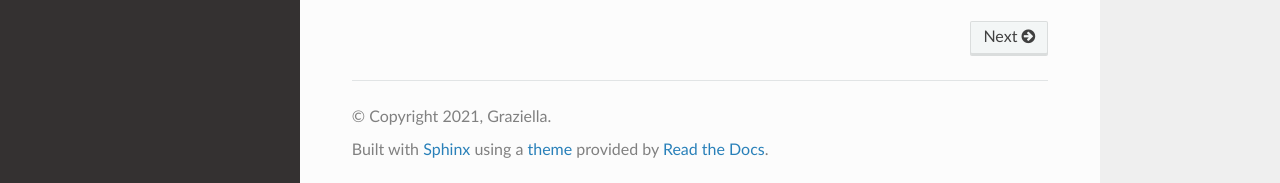
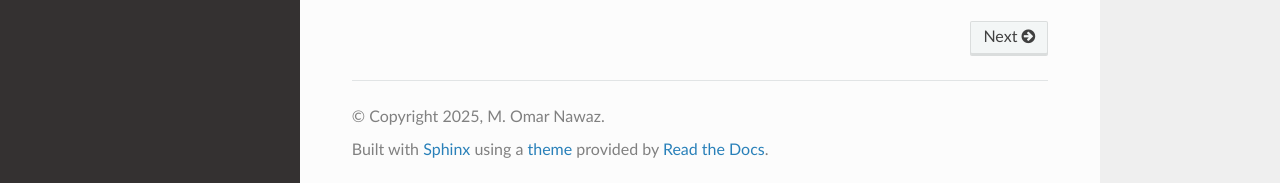
Before and after one commit to omarnawaz/groupwiki, a Sphinx documentation site: the page built from docs/source/index.rst, in a window 1280 px wide and 900 px high, scrolled down 746 px, cut to the strip 178-900 px from the top of the window. Shown: the part 536-719 px from the top of the strip. Built offline with Sphinx 7.4.7 and the Read the Docs theme 3.1.0, drawn with Linux system fonts in a browser that asks for light colours; some of the changed lines change nothing that is shown.

Commit message:
updated conf.py

```diff
--- a/docs/source/conf.py
+++ b/docs/source/conf.py
@@ -1,35 +1,32 @@
 # Configuration file for the Sphinx documentation builder.
+#
+# For the full list of built-in configuration values, see the documentation:
+# https://www.sphinx-doc.org/en/master/usage/configuration.html
 
-# -- Project information
+# -- Project information -----------------------------------------------------
+# https://www.sphinx-doc.org/en/master/usage/configuration.html#project-information
 
-project = 'Lumache'
-copyright = '2021, Graziella'
-author = 'Graziella'
+project = 'CASA'
+copyright = '2025, M. Omar Nawaz'
+author = 'M. Omar Nawaz'
 
-release = '0.1'
-version = '0.1.0'
+import os
+import sys
+sys.path.insert(0, os.path.abspath('../..'))
 
-# -- General configuration
+# -- General configuration ---------------------------------------------------
+# https://www.sphinx-doc.org/en/master/usage/configuration.html#general-configuration
 
-extensions = [
-    'sphinx.ext.duration',
-    'sphinx.ext.doctest',
-    'sphinx.ext.autodoc',
-    'sphinx.ext.autosummary',
-    'sphinx.ext.intersphinx',
-]
-
-intersphinx_mapping = {
-    'python': ('https://docs.python.org/3/', None),
-    'sphinx': ('https://www.sphinx-doc.org/en/master/', None),
-}
-intersphinx_disabled_domains = ['std']
+extensions = ['sphinx.ext.autodoc']
 
 templates_path = ['_templates']
+exclude_patterns = []
 
-# -- Options for HTML output
+
+
+# -- Options for HTML output -------------------------------------------------
+# https://www.sphinx-doc.org/en/master/usage/configuration.html#options-for-html-output
 
 html_theme = 'sphinx_rtd_theme'
-
-# -- Options for EPUB output
-epub_show_urls = 'footnote'
+html_static_path = ['_static']
+autoclass_content = 'both'
--- /dev/null
+++ b/docs/source/conf_old.py
@@ -0,0 +1,35 @@
+# Configuration file for the Sphinx documentation builder.
+
+# -- Project information
+
+project = 'Lumache'
+copyright = '2021, Graziella'
+author = 'Graziella'
+
+release = '0.1'
+version = '0.1.0'
+
+# -- General configuration
+
+extensions = [
+    'sphinx.ext.duration',
+    'sphinx.ext.doctest',
+    'sphinx.ext.autodoc',
+    'sphinx.ext.autosummary',
+    'sphinx.ext.intersphinx',
+]
+
+intersphinx_mapping = {
+    'python': ('https://docs.python.org/3/', None),
+    'sphinx': ('https://www.sphinx-doc.org/en/master/', None),
+}
+intersphinx_disabled_domains = ['std']
+
+templates_path = ['_templates']
+
+# -- Options for HTML output
+
+html_theme = 'sphinx_rtd_theme'
+
+# -- Options for EPUB output
+epub_show_urls = 'footnote'
```
